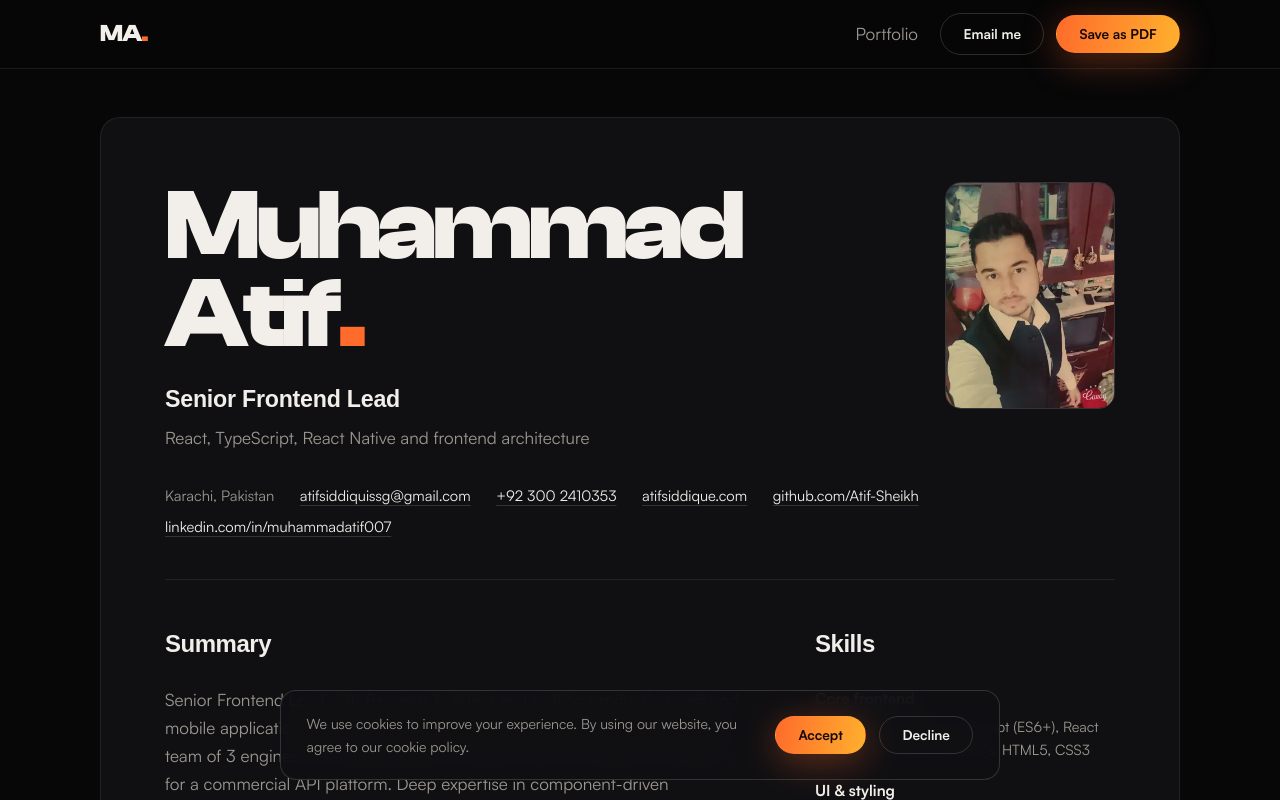
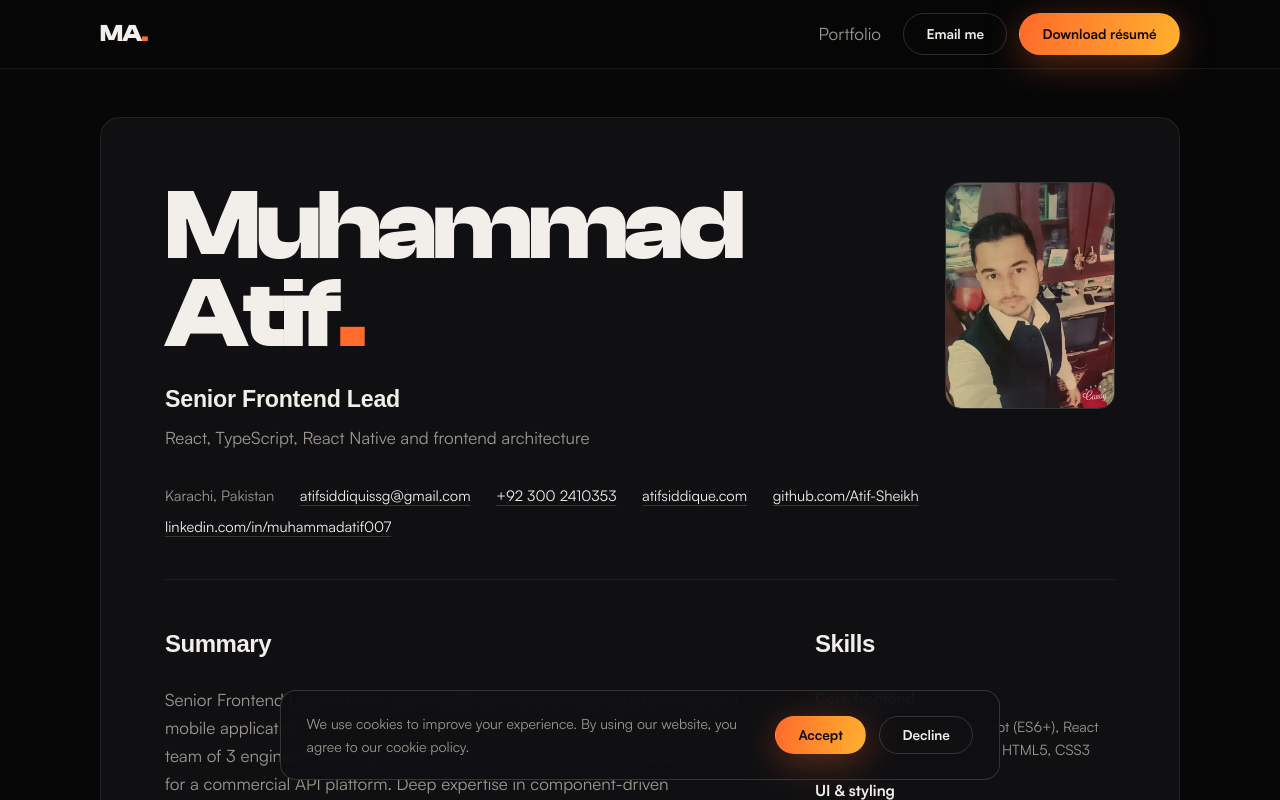
Before and after one commit to Atif-Sheikh/Atif-Resume, a Next.js app: page /home in a window 1280 px wide. Shown: the top 800 px of the page. Built offline with nearby package versions, Linux system fonts and the light colour scheme; a web font is replaced by a local one.

Commit message:
feat: add résumé PDF download button

```diff
--- a/app/home/page.tsx
+++ b/app/home/page.tsx
@@ -1,7 +1,6 @@
 import type { Metadata } from 'next';
 import CookieBanner from '@/components/CookieBanner';
 import Footer from '@/components/Footer';
-import PrintButton from '@/components/PrintButton';
 import REVIEWS from '@/data/fiverr-reviews.json';
 import { CONTACT, EDUCATION, EXPERIENCE, FOCUS, HEADLINE, LANGUAGES, PROJECTS, SKILLS, SUMMARY, UPWORK } from '@/data/resume';
 import { SITE } from '@/lib/site';
@@ -55,7 +54,9 @@ export default function Resume() {
                         <a href={`mailto:${CONTACT.email}`} className="btn btn-ghost btn-sm">
                             Email me
                         </a>
-                        <PrintButton />
+                        <a href="/Muhammad_Atif_Resume.pdf" download className="btn btn-primary btn-sm">
+                            Download résumé
+                        </a>
                     </nav>
                 </div>
             </header>
--- a/components/PrintButton.tsx
+++ /dev/null
@@ -1,11 +0,0 @@
-'use client';
-
-// The print stylesheet turns the page into an A4 résumé, so the browser's
-// "Save as PDF" destination produces the downloadable copy.
-export default function PrintButton() {
-    return (
-        <button type="button" className="btn btn-primary btn-sm" onClick={() => window.print()}>
-            Save as PDF
-        </button>
-    );
-}
```
Also changed, not shown: 1 other file (tests, documents, lock files or other folders).
